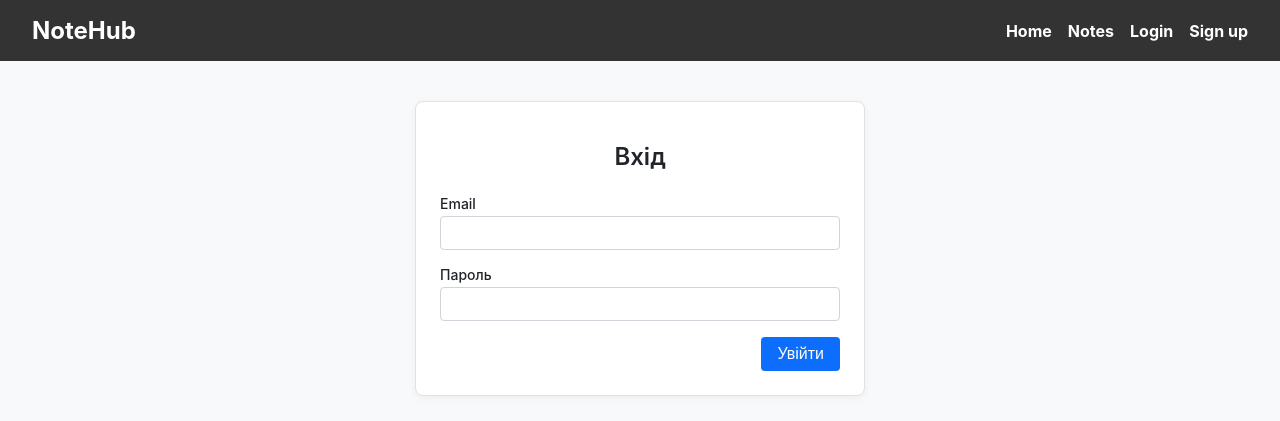
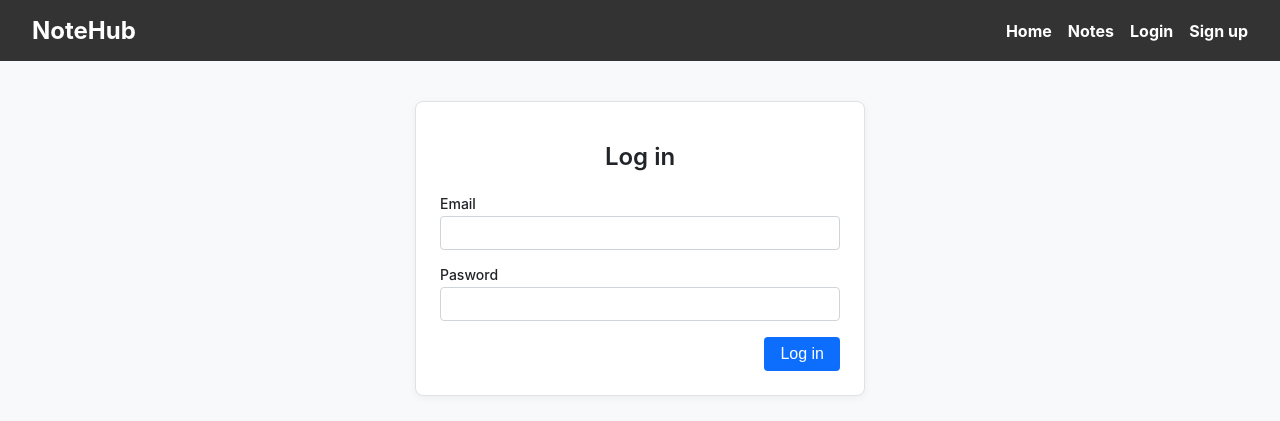
Before and after one commit to ig0r-84/09-auth, a Next.js app: page /sign-in in a window 1280 px wide. Shown: the top 421 px of the page. Built offline with nearby package versions, Linux system fonts and the light colour scheme; no server answers.

Commit message:
translate to inglish

```diff
--- a/components/SignInPage/SignInPage.tsx
+++ b/components/SignInPage/SignInPage.tsx
@@ -28,7 +28,7 @@ export default function SignInPage() {
       router.push("/profile");
       //   router.refresh();
     } catch {
-      setError("Не вдалося увійти. Перевір email і пароль.");
+      setError("Could not sign in. Check your email and password.");
     } finally {
       setIsLoading(false);
     }
@@ -37,7 +37,7 @@ export default function SignInPage() {
   return (
     <main className={css.mainContent}>
       <form className={css.form} onSubmit={handleSubmit}>
-        <h1 className={css.formTitle}>Вхід</h1>
+        <h1 className={css.formTitle}>Log in</h1>
 
         <label className={css.formGroup}>
           Email
@@ -52,7 +52,7 @@ export default function SignInPage() {
         </label>
 
         <label className={css.formGroup}>
-          Пароль
+          Pasword
           <input
             className={css.input}
             type="password"
@@ -71,7 +71,7 @@ export default function SignInPage() {
             type="submit"
             disabled={isLoading}
           >
-            {isLoading ? "Входимо..." : "Увійти"}
+            {isLoading ? "Entering..." : "Log in"}
           </button>
         </div>
       </form>
```
